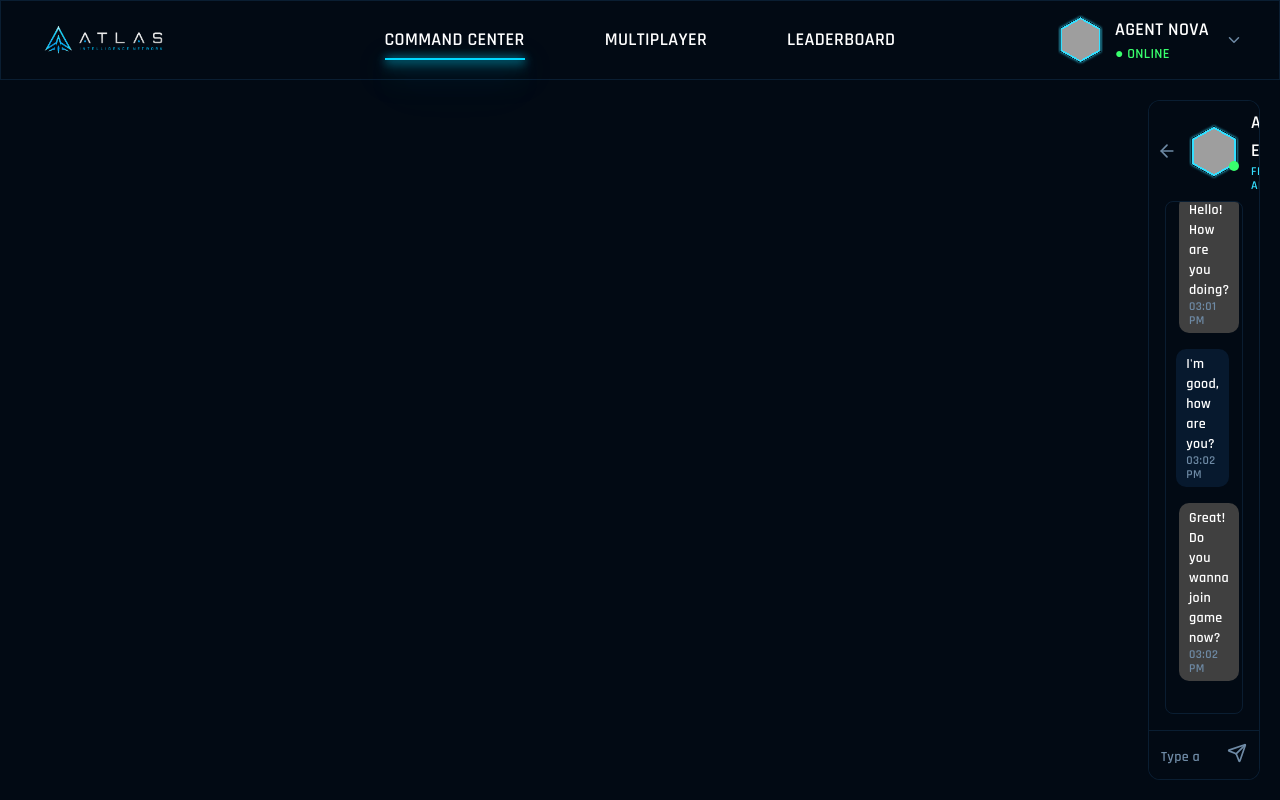
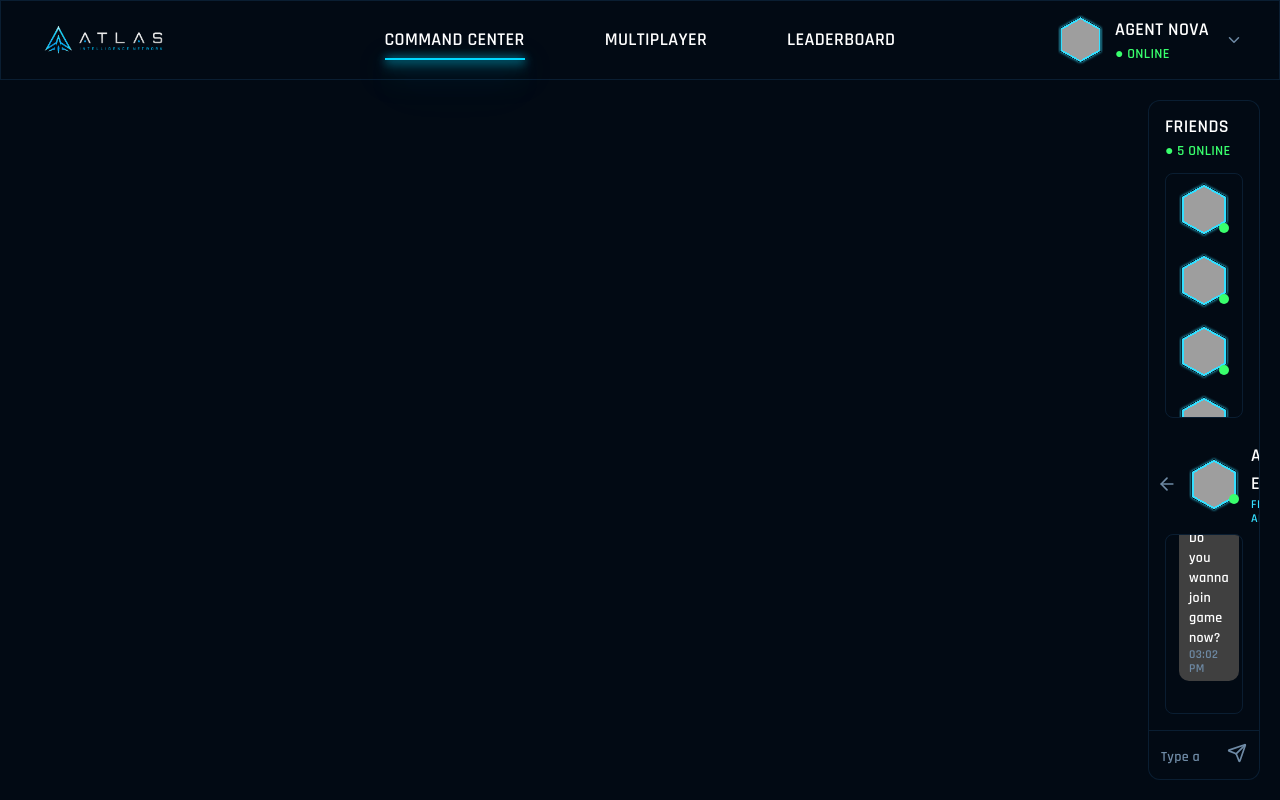
Before and after one commit to IlyasFounas/ft_transcendence, a React (Vite) app in the folder frontend/: page /home in a window 1280 px wide. Both pictures are taken after a click on the button 1204 px from the left and 209 px from the top of the page. Built offline with nearby package versions, Linux system fonts and the light colour scheme; grey boxes are pictures that could not be loaded.

Commit message:
feat: empty chat

```diff
--- a/frontend/src/components/chat/ChatPanel.tsx
+++ b/frontend/src/components/chat/ChatPanel.tsx
@@ -74,13 +74,31 @@ export default function ChatPanel({
     };
 
     return (
-        <div className="h-full w-full">
-            {selectedFriend === null ? (
+        <div className="flex h-full w-full flex-col">
+            <div
+                className={`
+                    min-h-0
+                    ${selectedFriend ? "hidden lg:block" : "block"}
+                    lg:h-full
+                    lg:group-hover:h-[45%]
+                    lg:group-hover:flex-none
+                `}
+            >
                 <FriendsList
                     friends={friendList}
                     onOpenChat={setSelectedFriend}
                 />
-            ) : (
+            </div>
+
+            <div
+                className={`
+                    min-h-0
+                    ${selectedFriend ? "flex" : "hidden"}
+                    lg:group-hover:flex
+                    lg:group-hover:flex-1
+                `}
+            >
+                {selectedFriend === null ? (
                     <div
                         className="
                             flex
@@ -92,7 +110,17 @@ export default function ChatPanel({
                             text-text-primary
                         "
                     >
+                        <div className="text-center">
+                            <div className="text-heading-small text-text-primary uppercase">
+                                Select a conversation
+                            </div>
 
+                            <div className="mt-2 text-label-small text-text-secondary uppercase">
+                                Choose an online agent to begin chatting.
+                            </div>
+                        </div>
+                    </div>
+                ) : (
                     <Conversation
                         friend={selectedFriend}
                         conversation={
@@ -101,8 +129,8 @@ export default function ChatPanel({
                         onBack={() => setSelectedFriend(null)}
                         onSendMessage={handleSendMessage}
                     />
+                )}
             </div>
-            )}
         </div>
     );
 }
--- a/frontend/src/components/chat/FriendList.tsx
+++ b/frontend/src/components/chat/FriendList.tsx
@@ -40,8 +40,10 @@ export default function FriendsList({
                     flex-1
                     mx-4
                     mb-4
+                    overflow-x-hidden
                     overflow-y-auto
-                    overflow-x-hidden
+                    lg:overflow-y-hidden
+                    lg:group-hover:overflow-y-auto
                     rounded-lg
                     border
                     border-border-default
```
Lines whose indentation alone changed are shown as unchanged.
